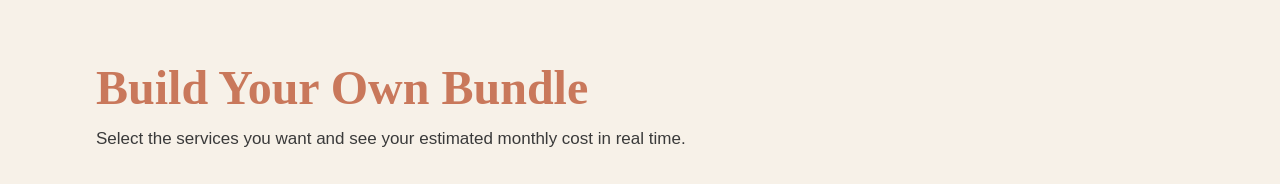
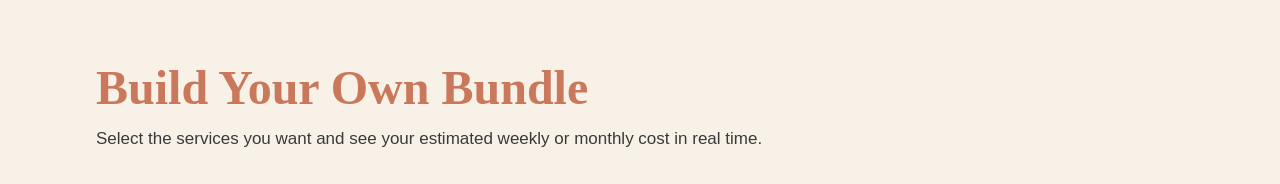
Before and after one commit to GoodCompanySCS/goodcompany-scs, a Next.js app: page /pricing in a window 1280 px wide. Shown: the part 1780-1964 px from the top of the page. Built offline with nearby package versions, Linux system fonts and the light colour scheme.

Commit message:
Update page.tsx

```diff
--- a/app/pricing/page.tsx
+++ b/app/pricing/page.tsx
@@ -133,7 +133,7 @@ export default function Pricing() {
           {/* Bundle Builder */}
           <div className="mb-16">
             <h2 style={{ color: 'var(--terracotta)' }} className="mb-2">Build Your Own Bundle</h2>
-            <p className="text-lg mb-8">Select the services you want and see your estimated monthly cost in real time.</p>
+            <p className="text-lg mb-8">Select the services you want and see your estimated weekly or monthly cost in real time.</p>
             <BundleBuilder />
           </div>
 
```
